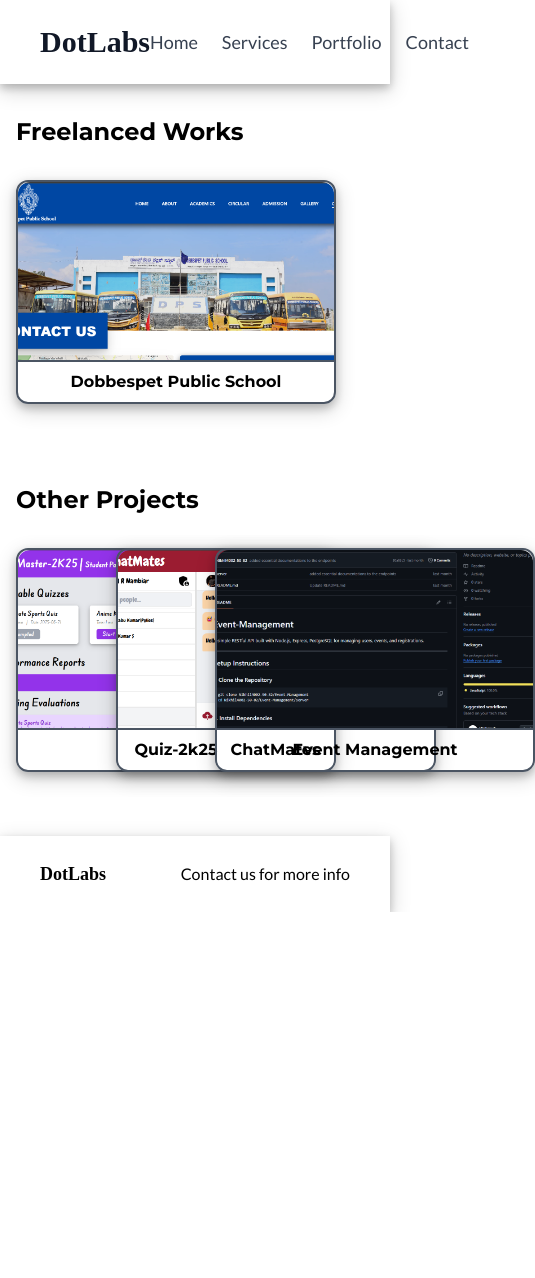
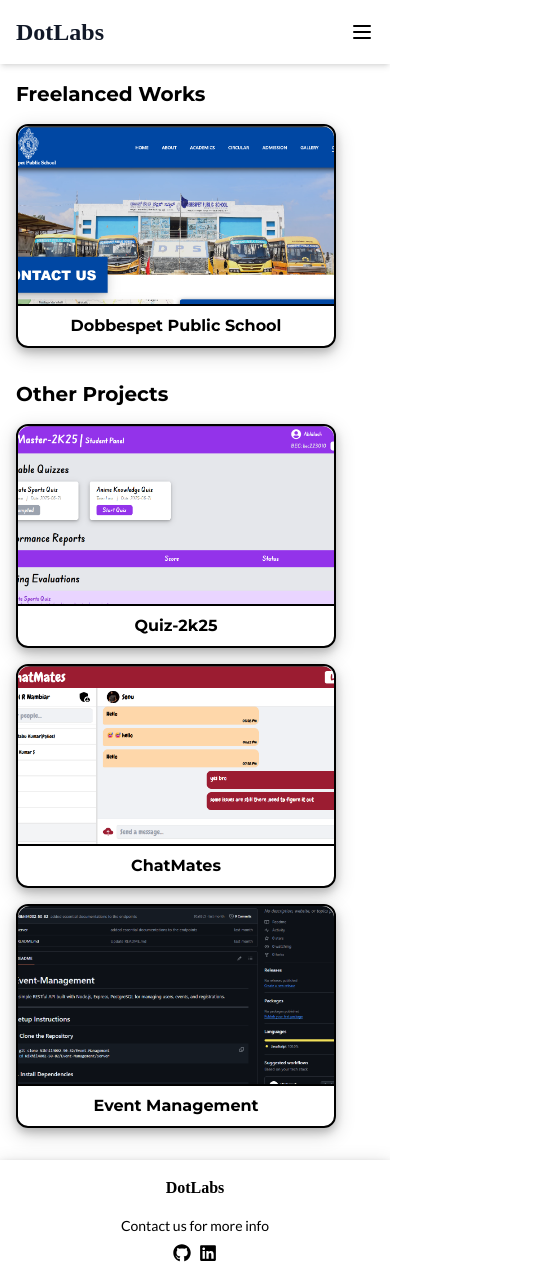
Before and after one commit to Nikhil4002-50-82/DotLabs, a React (Vite) app in the folder client/: page / in a window 390 px wide. Shown: the whole page, 535 px wide, since content can reach past the window. Before the commit the page ends 912 px from the top, so only its background shows below. Built offline with nearby package versions, Linux system fonts and the light colour scheme; a web font is replaced by a local one.

Commit message:
converted everything to typescript

```diff
--- a/client/package.json
+++ b/client/package.json
@@ -12,7 +12,8 @@
   },
   "dependencies": {
     "react": "^19.1.1",
-    "react-dom": "^19.1.1"
+    "react-dom": "^19.1.1",
+    "react-icons": "^5.5.0"
   },
   "devDependencies": {
     "@eslint/js": "^9.33.0",
--- a/client/src/App.tsx
+++ b/client/src/App.tsx
@@ -1,6 +1,8 @@
+import React from "react";
+
 import Home from "./components/Home";
 
-const App = () => {
+const App: React.FC = () => {
   return (
     <div className="font-lato p-0 m-0 ">
       <Home />
--- a/client/src/components/Footer.tsx
+++ b/client/src/components/Footer.tsx
@@ -1,8 +1,18 @@
-const Footer = () => {
+import React from "react";
+
+import { FaGithub, FaLinkedin } from "react-icons/fa";
+
+const Footer: React.FC = () => {
   return (
-    <div className="relative bottom-0 px-[2.5em] py-[1.5em] shadow-custom flex items-center justify-between">
-      <h3 className="font-DotLabs text-lg font-bold">DotLabs</h3>
-      <p>Contact us for more info</p>
+    <div className="relative bottom-0 px-4 sm:px-6 md:px-10 py-4 sm:py-6 flex flex-col sm:flex-row items-center justify-between gap-4 sm:gap-0 shadow-custom">
+      <h3 className="font-DotLabs text-base sm:text-lg font-bold">DotLabs</h3>
+      <div className="flex flex-col sm:flex-row items-center gap-2 sm:gap-4">
+        <p className="text-sm sm:text-base">Contact us for more info</p>
+        <div className="flex items-center gap-2 sm:gap-3">
+          <FaGithub className="text-lg sm:text-xl" />
+          <FaLinkedin className="text-lg sm:text-xl" />
+        </div>
+      </div>
     </div>
   );
 };
--- a/client/src/components/Header.tsx
+++ b/client/src/components/Header.tsx
@@ -1,14 +1,84 @@
-const Header = () => {
+import React, { useState } from "react";
+
+const Header: React.FC = () => {
+  const [isMenuOpen, setIsMenuOpen] = useState<boolean>(false);
+  const toggleMenu = (): void => {
+    setIsMenuOpen(!isMenuOpen);
+  };
   return (
-    <div className="w-full px-[2.5em] py-[1.5em] mb-2 flex justify-between items-center shadow-custom">
-      <h1 className="font-DotLabs text-3xl text-gray-900 font-bold">DotLabs</h1>
-      <nav className="space-x-6 text-gray-700 text-lg">
-        <a className="">Home</a>
-        <a className="">Services</a>
-        <a className="">Portfolio</a>
-        <a className="">Contact</a>
+    <div className="w-full px-4 sm:px-6 md:px-10 py-4 sm:py-6 mb-2 flex justify-between items-center shadow-md">
+      <h1 className="font-DotLabs text-2xl sm:text-3xl text-gray-900 font-bold">
+        DotLabs
+      </h1>
+      <nav className="hidden md:flex space-x-4 lg:space-x-6 text-gray-700 text-base lg:text-lg">
+        <a href="#" className="hover:text-gray-900 transition-colors">
+          Home
+        </a>
+        <a href="#" className="hover:text-gray-900 transition-colors">
+          Services
+        </a>
+        <a href="#" className="hover:text-gray-900 transition-colors">
+          Portfolio
+        </a>
+        <a href="#" className="hover:text-gray-900 transition-colors">
+          Contact
+        </a>
       </nav>
+
+      <button
+        className="md:hidden text-black focus:outline-none"
+        onClick={toggleMenu}
+        aria-label="Toggle menu"
+      >
+        <svg
+          className="w-6 h-6"
+          fill="none"
+          stroke="currentColor"
+          viewBox="0 0 24 24"
+          xmlns="http://www.w3.org/2000/svg"
+        >
+          <path
+            strokeLinecap="round"
+            strokeLinejoin="round"
+            strokeWidth="2"
+            d={isMenuOpen ? "M6 18L18 6M6 6l12 12" : "M4 6h16M4 12h16M4 18h16"}
+          ></path>
+        </svg>
+      </button>
+      {isMenuOpen && (
+        <nav className="md:hidden absolute top-16 right-0 w-[70dvw] h-[100dvh] bg-white shadow-md flex flex-col items-center space-y-4 py-4 text-gray-700 text-base">
+          <a
+            href="#"
+            className="hover:text-gray-900 transition-colors text-xl"
+            onClick={toggleMenu}
+          >
+            Home
+          </a>
+          <a
+            href="#"
+            className="hover:text-gray-900 transition-colors text-xl"
+            onClick={toggleMenu}
+          >
+            Services
+          </a>
+          <a
+            href="#"
+            className="hover:text-gray-900 transition-colors text-xl"
+            onClick={toggleMenu}
+          >
+            Portfolio
+          </a>
+          <a
+            href="#"
+            className="hover:text-gray-900 transition-colors text-xl"
+            onClick={toggleMenu}
+          >
+            Contact
+          </a>
+        </nav>
+      )}
     </div>
   );
 };
+
 export default Header;
--- a/client/src/components/Home.tsx
+++ b/client/src/components/Home.tsx
@@ -1,18 +1,20 @@
+import React from "react";
+
 import Header from "./Header";
 import Footer from "./Footer";
 import ProjectComp from "./ProjectComp";
 
-const Home = () => {
+const Home: React.FC = () => {
   return (
     <div>
       <Header />
-      <div className="h-auto my-[2em]">
+      <div className="h-auto my-4 sm:my-6 md:my-8">
         {/* add your projects here bro */}
         <div className="mb-0">
-          <h2 className="text-2xl font-montserrat font-semibold px-4">
+          <h2 className="text-xl sm:text-2xl font-montserrat font-semibold px-4 sm:px-6 md:px-8">
             Freelanced Works
           </h2>
-          <div className="px-[1em] py-[2em] grid grid-cols-4 gap-10">
+          <div className="px-4 sm:px-6 md:px-8 py-4 sm:py-6 md:py-8 grid grid-cols-1 sm:grid-cols-2 md:grid-cols-3 lg:grid-cols-4 gap-4 sm:gap-6 md:gap-8 lg:gap-10">
             <ProjectComp
               title="Dobbespet Public School"
               projectSrc="/DobbespetPublicSchool.png"
@@ -21,10 +23,10 @@ const Home = () => {
           </div>
         </div>
         <div>
-          <h2 className="text-2xl font-montserrat font-semibold px-4 mt-[2em]">
+          <h2 className="text-xl sm:text-2xl font-montserrat font-semibold px-4 sm:px-6 md:px-8 mt-4 sm:mt-6 md:mt-8">
             Other Projects
           </h2>
-          <div className="px-[1em] py-[2em] grid grid-cols-4 gap-10">
+          <div className="px-4 sm:px-6 md:px-8 py-4 sm:py-6 md:py-8 grid grid-cols-1 sm:grid-cols-2 md:grid-cols-3 lg:grid-cols-4 gap-4 sm:gap-6 md:gap-8 lg:gap-10">
             <ProjectComp
               title="Quiz-2k25"
               projectSrc="/quiz-2k25.png"
@@ -33,7 +35,7 @@ const Home = () => {
             <ProjectComp
               title="ChatMates"
               projectSrc="/ChatMates.png"
-              projectLink="https://github.com/Nikhil4002-50-82/ChatMates"
+              projectLink="https://my-chat-wine-eta.vercel.app/"
             />
             <ProjectComp
               title="Event Management"
--- a/client/src/components/ProjectComp.tsx
+++ b/client/src/components/ProjectComp.tsx
@@ -13,7 +13,7 @@ const ProjectComp: React.FC<ProjectCompProps> = ({
 }) => {
   return (
     <div
-      className="w-[20em] h-[14em] flex flex-col items-center shadow-custom rounded-xl border-2 border-gray-600"
+      className="w-[20em] h-[14em] flex flex-col items-center shadow-custom rounded-xl border-2 border-black"
       onClick={() => {
         window.open(projectLink, "_blank");
       }}
@@ -25,7 +25,7 @@ const ProjectComp: React.FC<ProjectCompProps> = ({
           className="w-full h-full object-cover rounded-t-xl"
         />
       </div>
-      <div className="w-full flex items-center justify-center p-2 border-t-2 border-gray-600">
+      <div className="w-full flex items-center justify-center p-2 border-t-2 border-black">
         <h3 className="font-montserrat font-semibold ">{title}</h3>
       </div>
     </div>
```
Also changed, not shown: 1 other file (tests, documents, lock files or other folders).
